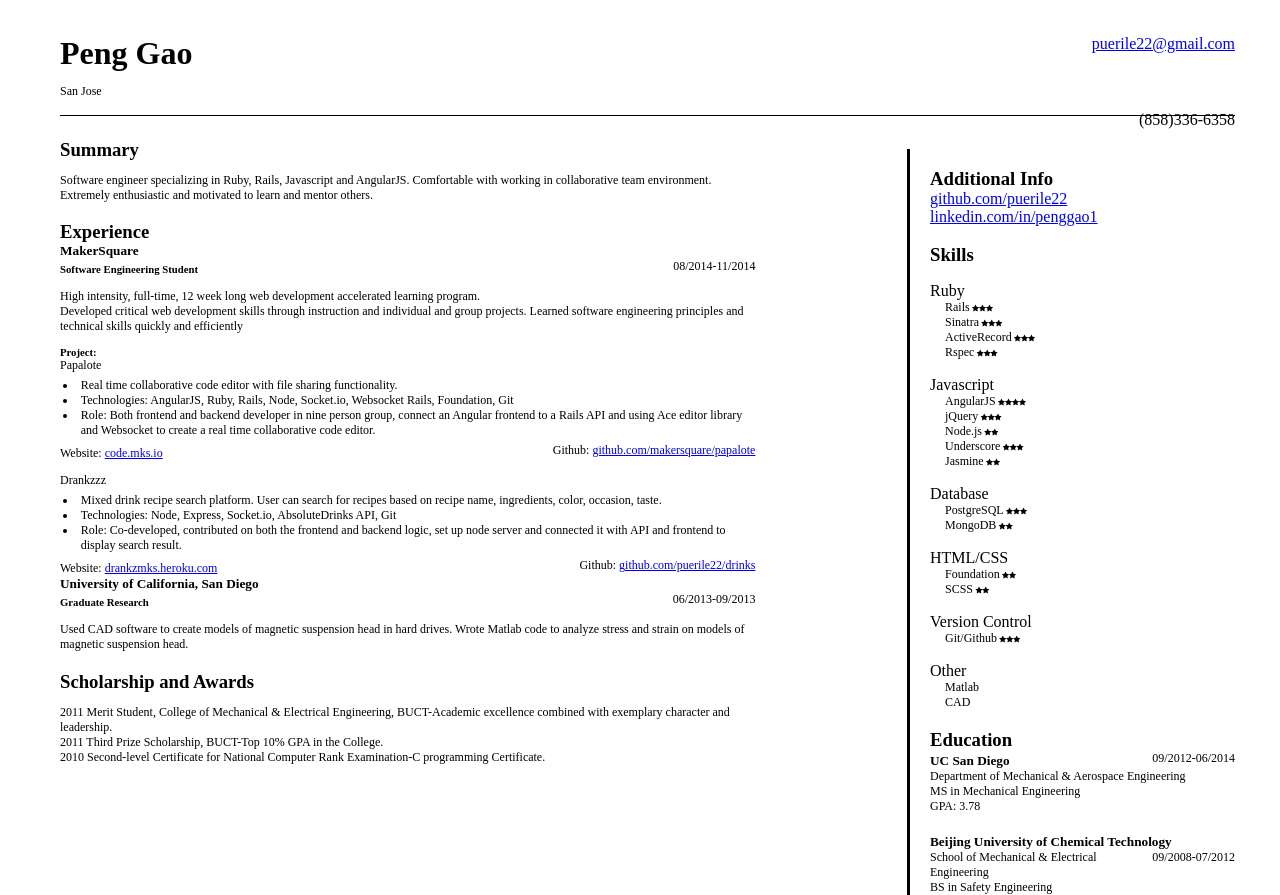
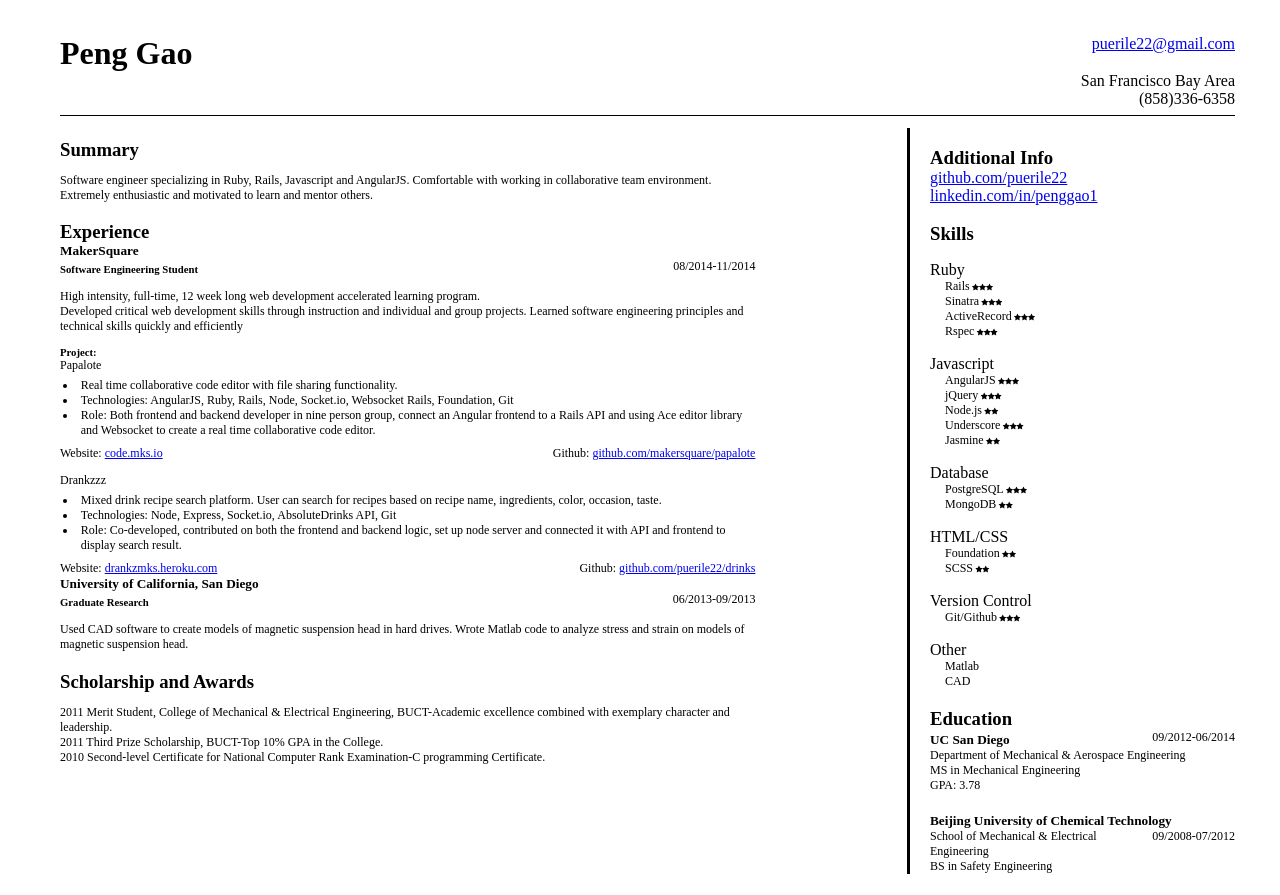
Before and after one commit to puerile22/portfolio, a plain HTML site: page index.html in a window 1280 px wide. After the commit the page ends 874 px from the top, so only its background shows below. Drawn offline with Linux system fonts and the light colour scheme; a script that the page names is missing.

```diff
--- a/index.html
+++ b/index.html
@@ -10,7 +10,7 @@
   <div class='head'>
     <h1>Peng Gao</h1>
     <a id='email' href="mailto:puerile22@gmail.com">puerile22@gmail.com</a><br>
-    <p id='address'>San Jose</p>
+    <span id='address'>San Francisco Bay Area</span><br>
     <p id='phone'>(858)336-6358</p>
   </div>
   <div class='main'>
@@ -60,7 +60,7 @@
         <li>Rspec<div class='star'><i class="fa fa-star"></i><i class="fa fa-star"></i><i class="fa fa-star"></i></div></li>
       </ul>
       <ul>Javascript
-        <li>AngularJS<div class='star'><i class="fa fa-star"></i><i class="fa fa-star"></i><i class="fa fa-star"></i><i class="fa fa-star"></i></div></li>
+        <li>AngularJS<div class='star'><i class="fa fa-star"></i><i class="fa fa-star"></i><i class="fa fa-star"></i></div></li>
         <li>jQuery<div class='star'><i class="fa fa-star"></i><i class="fa fa-star"></i><i class="fa fa-star"></i></div></li>
         <li>Node.js<div class='star'><i class="fa fa-star"></i><i class="fa fa-star"></i></div></li>
         <li>Underscore<div class='star'><i class="fa fa-star"></i><i class="fa fa-star"></i><i class="fa fa-star"></i></div></li>
--- a/resume.css
+++ b/resume.css
@@ -63,6 +63,11 @@
   margin-top: 0;
   font-size: 16px;
 }
+#address {
+  float: right;
+  margin-top: 0;
+  font-size: 16px;
+}
 
 .head h1 {
   display: inline;
@@ -100,7 +105,7 @@
 
 .github {
   float:right;
-  margin: 0;
+  margin-top: 0.2em;
 }
 
 .project {
```
